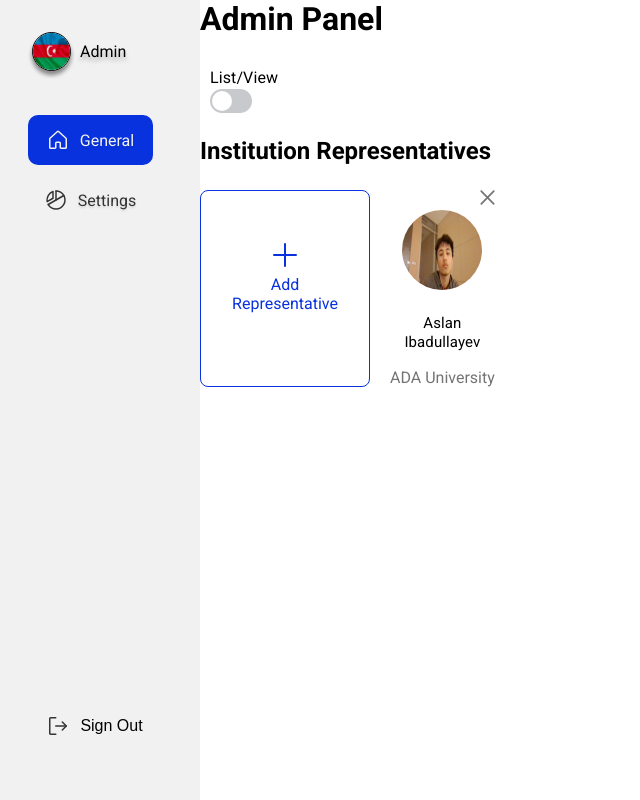
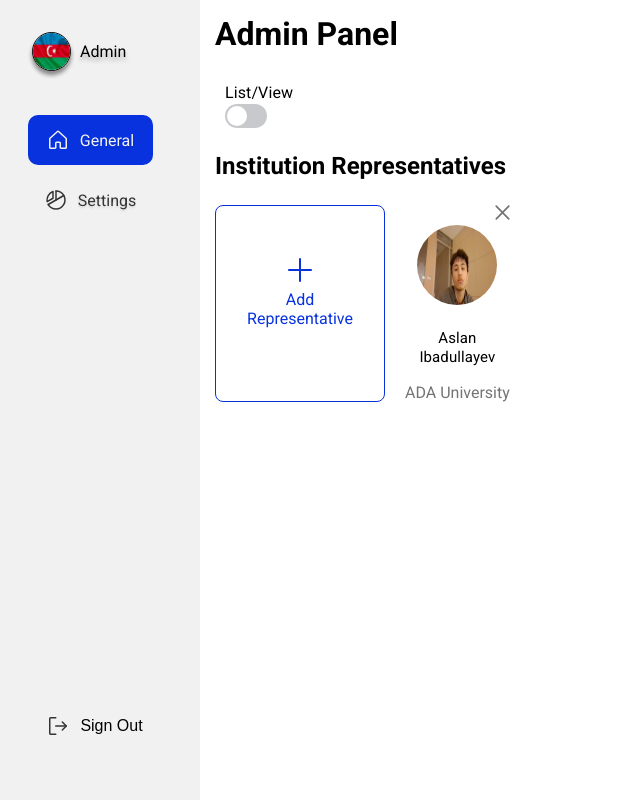
Before and after one commit to SITE-ADA/exam-autogen-fe, a React (Create React App) app: page /Admin/General in a window 1280 px wide. Shown: the whole page, without its empty margins (0-640 px from the left). Built offline with nearby package versions, Linux system fonts and the light colour scheme.

Commit message:
Some CSS Fixed (Huseyn)

```diff
--- a/src/components/Admin-General/AdminGeneral.module.css
+++ b/src/components/Admin-General/AdminGeneral.module.css
@@ -1,11 +1,5 @@
 img {
     -webkit-user-drag: none;
-}
-
-.general_main_content
-{
-    width: 100%;
-    height: 100%;
 }
 
 .list_view_toggle
--- a/src/components/Admin-General/Modals/AddInstRepModel/AddInstRepModal.module.css
+++ b/src/components/Admin-General/Modals/AddInstRepModel/AddInstRepModal.module.css
@@ -36,6 +36,26 @@
     margin: 0;
     top: 20%;
 }
+
+.input {
+    width: 100%;
+    outline: none;
+    border-radius: 8px;
+    border: 1px solid #c4c4c4;
+    font-size: 15px;
+    padding: 10px 10px 10px 10px;
+}
+
+.input::placeholder {
+    color: #c4c4c4;
+    /* base/body 2 */
+    font-family: Roboto;
+    font-size: 15px;
+    font-style: normal;
+    font-weight: 400;
+    line-height: 130%; /* 19.5px */
+    letter-spacing: 0.1px;
+  }
 
 .input_area{
     display: flex;
--- a/src/components/Admin-Settings/AdminSettings.jsx
+++ b/src/components/Admin-Settings/AdminSettings.jsx
@@ -1,9 +1,12 @@
 import React from "react";
+import styles from "./AdminSetting.module.css";
 
 const AdminSettings = () =>
 {
     return (
-        <div>This is an admin settings page</div>
+        <div className="general_main_content">
+            <p>This is an admin settings page</p>
+            </div>
     )
 }
 
--- a/src/components/Admin/Admin.jsx
+++ b/src/components/Admin/Admin.jsx
@@ -7,7 +7,7 @@ const Admin = () =>
 {
     return (
         <div className={styles.admin_layout}>
-            <SideBar />
+            <SideBar className={styles.SideBar}/>
             <div className={styles.main_content}>
                 <Outlet />
             </div>
--- a/src/components/Admin/Admin.module.css
+++ b/src/components/Admin/Admin.module.css
@@ -1,4 +1,12 @@
 .admin_layout {
-    display: flex;
-    flex-direction: row;
+    display: grid;
+    grid-template-columns: 0.15fr 0.85fr;
+    grid-template-rows: 1fr;
+    grid-column-gap: 0px;
+    grid-row-gap: 0px;
 }
+
+
+.main_content{
+    padding: 15px;
+}
--- a/src/components/CustomDataTable/DataTable.jsx
+++ b/src/components/CustomDataTable/DataTable.jsx
@@ -50,7 +50,7 @@ const DataTable = (props) => {
                 {instReps.map((instRep) => (
                     <tr key={instRep.id}>
                         <td><input checked={instRep.checked} onChange={() => handleCheckboxChange(instRep.id)} type="checkbox" name="checkboxAll" id={`checkbox-${instRep.id}`} /></td>
-                        <td className="user"><img src={instRep.image} alt="" /><span>{instRep.fullname}</span></td>
+                        <td className="user"><span>{instRep.fullname}</span></td>
                         <td className="status">{instRep.status}</td>
                         <td className="institution">{instRep.institution}</td>
                         <td className="username">{instRep.username}</td>
--- a/src/components/LoginForm/LoginForm.jsx
+++ b/src/components/LoginForm/LoginForm.jsx
@@ -54,6 +54,7 @@ const LoginForm = () => {
   };
 
   return (
+    <body className={styles.body_login}>
       <div className={styles.wrapper}>
         <form onSubmit={handleSubmit}>
           <h1>Sign In</h1>
@@ -89,6 +90,7 @@ const LoginForm = () => {
         </form>
 
       </div>
+    </body>
   );
 };
 
--- a/src/components/LoginForm/LoginForm.module.css
+++ b/src/components/LoginForm/LoginForm.module.css
@@ -1,4 +1,4 @@
-body {
+.body_login {
   display: flex;
   align-items: center;
   justify-content: center;
--- a/src/components/SideBar/SideBar.module.css
+++ b/src/components/SideBar/SideBar.module.css
@@ -1,9 +1,3 @@
-body {
-    display: flex;
-    align-items: unset;
-    justify-content: unset;
-}
-
 .admin {
     display: flex;
     height: 100vh;
```
Also changed, not shown: src/components/Admin-Settings/AdminSetting.css (deleted), src/components/Admin-Settings/AdminSetting.module.css (added). Lines whose indentation alone changed are shown as unchanged.
